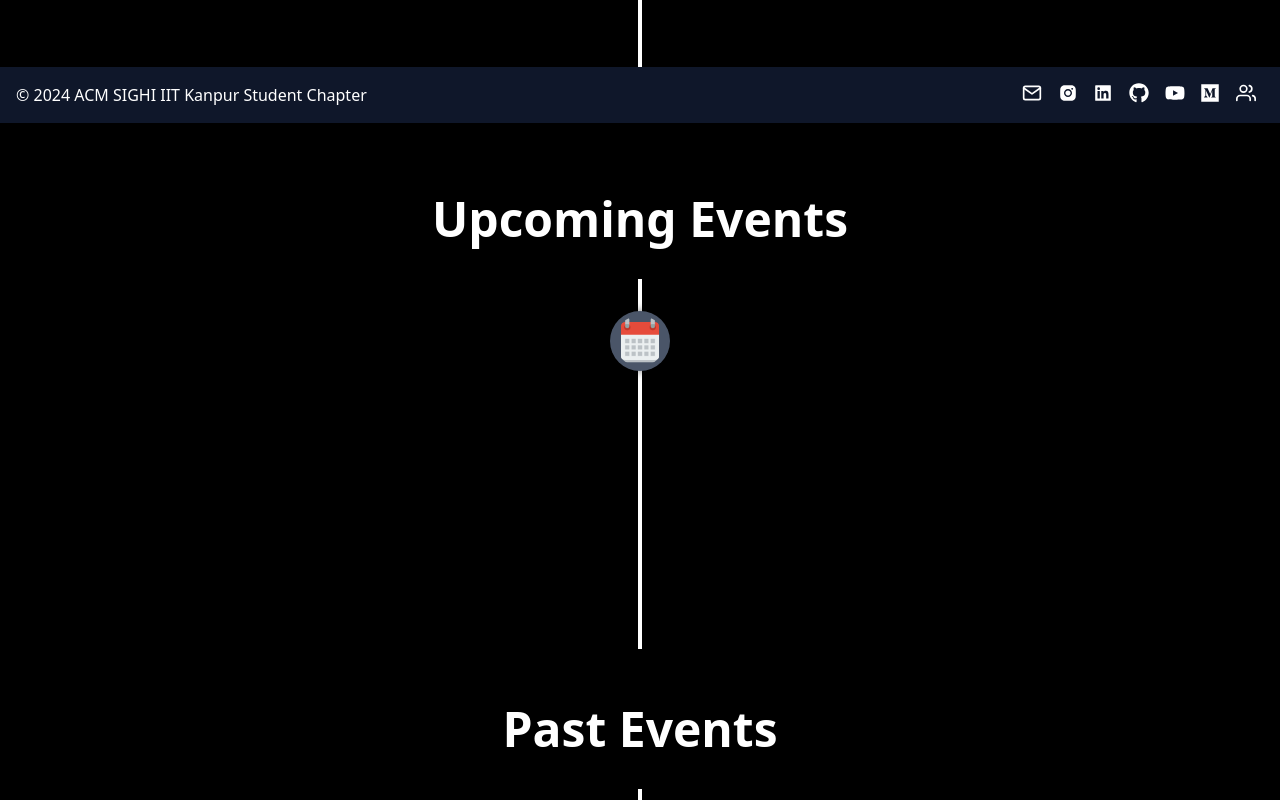
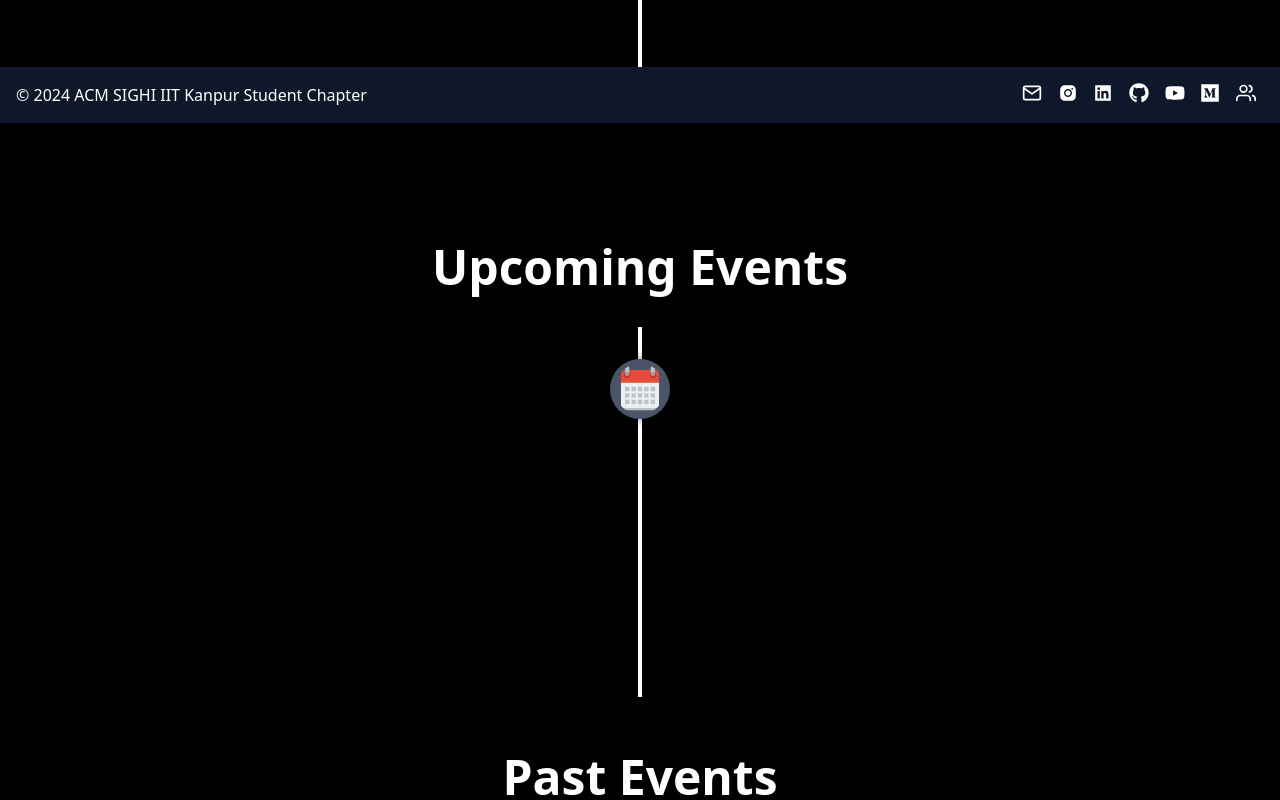
Before and after one commit to vsumityy23/sigchi_website, a React (Create React App) app: page /experience in a window 1280 px wide. Shown: the part 1660-2460 px from the top of the page. Built offline with nearby package versions, Linux system fonts and the light colour scheme.

Commit message:
changed top padding

```diff
--- a/src/components/Experience.jsx
+++ b/src/components/Experience.jsx
@@ -10,7 +10,7 @@ import eventIcon from '../assets/calendar-icon.png'; // Adjust path based on you
 const Experience = () => {
   return (
     <div
-      className="experience bg-black w-screen text-white pt-4 pt-16 overflow-x-hidden"
+      className="experience bg-black w-screen text-white pt-16 overflow-x-hidden"
       id="experience"
     >
       <div className="pt-12 sm:px-16 text-center">
```
